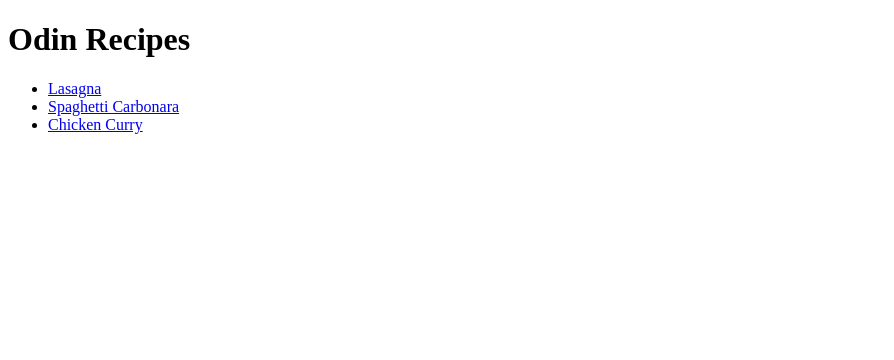
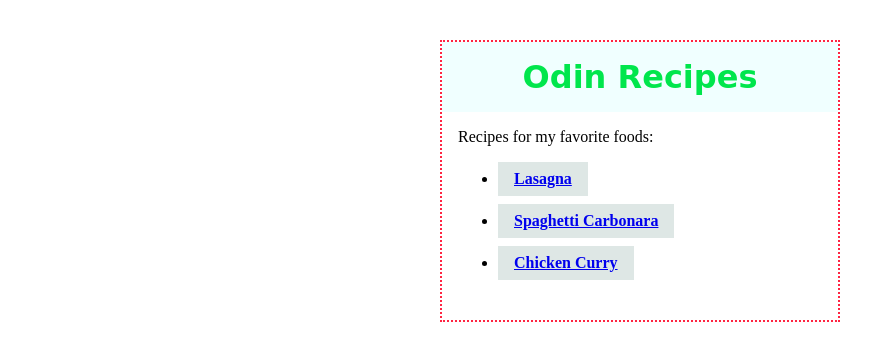
Before and after one commit to taimv2405/odin-project-solutions, a plain HTML site: page foundations/odin-recipes/index.html in a window 1280 px wide. Shown: the whole page, without its empty margins (0-894 px from the left). Drawn offline with Linux system fonts and the light colour scheme.

Commit message:
Add basic CSS styling and update documentation
- Link HTML files to external stylesheet.
- Update index.html with container layout.
- Add width and height attributes to images to prevent layout shifts.
- Add global styles for typography, colors, and layout in style.css.
- Implement bleed effect on homepage and button styling for links.
- Update README.md with new skills demonstrated and new screenshots.
- Refresh screenshot images in images/ folder.

```diff
--- /dev/null
+++ b/foundations/odin-recipes/css/style.css
@@ -0,0 +1,37 @@
+* {
+  box-sizing: border-box;
+}
+
+a {
+  display: inline-block;
+  padding: 8px 16px;
+  margin-bottom: 8px;
+  font-weight: bold;
+  background-color: rgba(172, 194, 190, 0.4);
+}
+
+.container {
+  width: 400px;
+  margin: 40px auto;
+  padding: 1rem;
+  border: 2px dotted #ff2442;
+}
+
+.title, .recipe-title {
+  text-align: center;
+}
+
+.title {
+  padding: 1rem;
+  margin: -1rem -1rem 1rem;
+  color: hsl(140, 100%, 45%);
+  font-family: Brush Script MT, cursive;
+  background-color: azure;
+}
+
+.recipe-img {
+  display: block;
+  width: 300px;
+  height: auto;
+  margin: 0 auto;
+}
--- a/foundations/odin-recipes/index.html
+++ b/foundations/odin-recipes/index.html
@@ -4,13 +4,17 @@
     <meta charset="UTF-8">
     <meta name="viewport" content="width=device-width, initial-scale=1.0">
     <title>Odin Recipes</title>
+    <link rel="stylesheet" href="css/style.css">
 </head>
 <body>
-    <h1>Odin Recipes</h1>
-    <ul>
-        <li><a href="./recipes/lasagna.html">Lasagna</a></li>
-        <li><a href="./recipes/carbonara.html">Spaghetti Carbonara</a></li>
-        <li><a href="./recipes/curry.html">Chicken Curry</a></li>
-    </ul>
+    <div class="container">
+        <h1 class="title">Odin Recipes</h1>
+        <p>Recipes for my favorite foods:</p>
+        <ul>
+            <li><a href="./recipes/lasagna.html">Lasagna</a></li>
+            <li><a href="./recipes/carbonara.html">Spaghetti Carbonara</a></li>
+            <li><a href="./recipes/curry.html">Chicken Curry</a></li>
+        </ul>
+    </div>
 </body>
 </html>
```
Also changed, not shown: foundations/odin-recipes/recipes/carbonara.html (+3 -2 lines), foundations/odin-recipes/recipes/curry.html (+3 -2 lines), foundations/odin-recipes/recipes/lasagna.html (+3 -2 lines), foundations/odin-recipes/images/dishes/carbonara.jpg (renamed from foundations/odin-recipes/images/carbonara.jpg), foundations/odin-recipes/images/dishes/lasagna.jpg (renamed from foundations/odin-recipes/images/lasagna.jpg), foundations/odin-recipes/images/homepage.png (deleted), foundations/odin-recipes/images/recipe-page.png (deleted), foundations/odin-recipes/images/screenshots/homepage.png (added), foundations/odin-recipes/images/screenshots/recipe-page.png (added), 4 other files.
